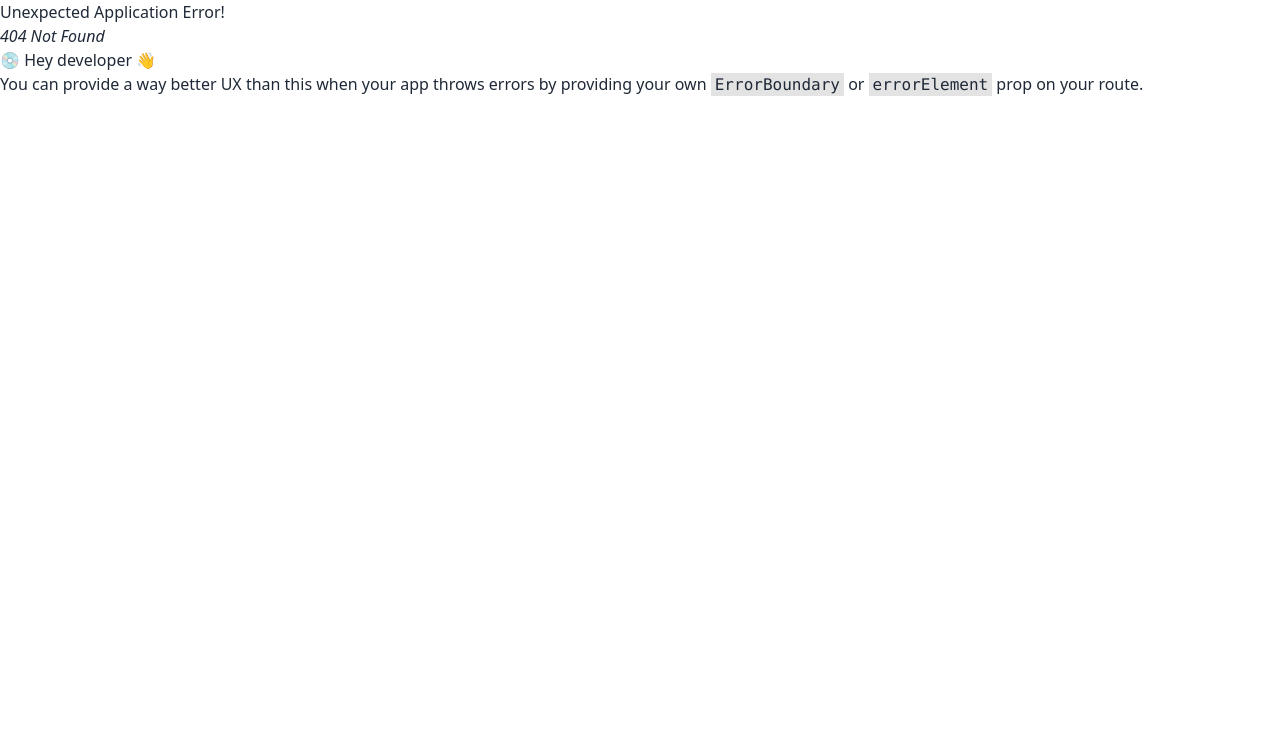
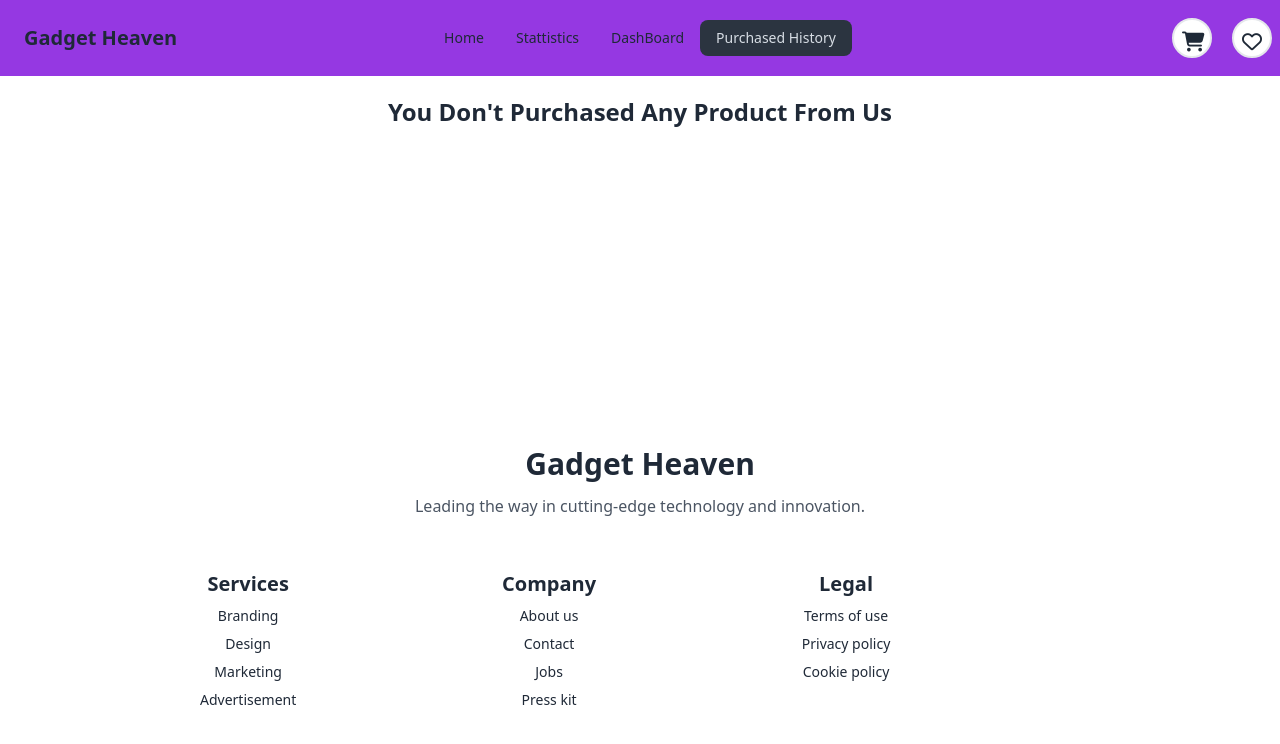
Before and after one commit to programming-hero-web-course-4/b10a8-gadget-heaven-Mominur-sumon, a React (Vite) app: page /purchaseHistory in a window 1280 px wide. Before the commit this address had no page. Shown: the top 744 px of the page. Built offline with nearby package versions, Linux system fonts and the light colour scheme.

Commit message:
Dashboard and history section completed

```diff
--- a/src/components/AllProducts.jsx
+++ b/src/components/AllProducts.jsx
@@ -9,7 +9,6 @@ const AllProducts = () => {
     const { category } = useParams();
     const loaderProducts = useLoaderData();
     const [products, setProducts] = useState(loaderProducts);
-    console.log(products);
     useEffect(() => {
         if (category) {
             const filteredProducts = loaderProducts.filter((product) => product.category === category);
--- a/src/components/Navbar.jsx
+++ b/src/components/Navbar.jsx
@@ -7,7 +7,7 @@ const Navbar = () => {
         <li><NavLink to = ''>Home</NavLink></li>
         <li><a>Stattistics</a></li>
         <li><NavLink to ='/dashboard'>DashBoard</NavLink ></li>
-        <li> <NavLink to="">Request</NavLink> </li>
+        <li> <NavLink to="purchaseHistory">Purchased History</NavLink> </li>
     </>;
 
 
--- a/src/main.jsx
+++ b/src/main.jsx
@@ -10,9 +10,10 @@ export const AppContext = createContext();
 export const AppProvider = ({ children }) => {
   const [Cards, setCards] = useState([]);
   const [wishList, setWishList] = useState([]);
+  const [purchased, setPurchased] = useState([]);
 
   return (
-    <AppContext.Provider value={{ Cards, setCards, wishList, setWishList }}>
+    <AppContext.Provider value={{ Cards, setCards, wishList, setWishList,purchased, setPurchased }}>
       {children}
     </AppContext.Provider>
   );
--- a/src/pages/Dashboard.jsx
+++ b/src/pages/Dashboard.jsx
@@ -2,10 +2,11 @@ import React, { useContext, useEffect, useState } from 'react';
 import { AppContext } from '../main';
 import SignleCard from '../components/SignleCard';
 import SingleWishList from '../components/SingleWishList';
+import Swal from 'sweetalert2';
+import successImg from '../assets/success.png';
 
 const Dashboard = () => {
-    const { Cards,setCards, wishList, setwishList } = useContext(AppContext)
-    console.log(Cards);
+    const { Cards,setCards, wishList, setwishList,purchased, setPurchased } = useContext(AppContext);
 
     const [cardsAtive, setCardsActive] = useState(true);
     const [totalPrices, setTotalPrices] = useState(0);
@@ -13,6 +14,7 @@ const Dashboard = () => {
         const totalPrices = Cards.reduce((acc, item) => acc + item.price, 0);
         setTotalPrices(totalPrices);
     }, [Cards]);
+
     const handleCards = () => {
         setCardsActive(true);
     }
@@ -22,6 +24,15 @@ const Dashboard = () => {
     }
 
     const handleSortByPrice = () => {
+        if(Cards.length === 0){
+            Swal.fire({
+                icon: "error",
+                title: "Cart is empty!",
+                text: "Please add some products to cart",
+                timer: 2000,
+              });
+            return;
+        }
         const sortedCards = [...Cards].sort((a, b) => a.price - b.price);
         setCards(sortedCards);
 
@@ -29,6 +40,24 @@ const Dashboard = () => {
     }
 
     const handlePusrchases = () => {
+        if(Cards.length === 0){
+            Swal.fire({
+                icon: "error",
+                title: "Cart is empty!",
+                text: "Please add some products to cart",
+                timer: 2000,
+              });
+            return;
+        }
+        Swal.fire({
+            title: "Payment Successfully!",
+            text: "Thank you for purchasing from us",
+            text: "Total : $"+totalPrices.toFixed(2),
+            imageUrl: successImg,
+
+
+          });
+        setPurchased([...purchased, ...Cards]);
         setCards([]);
     }
 
--- /dev/null
+++ b/src/pages/History.jsx
@@ -0,0 +1,32 @@
+import React, { useContext } from 'react';
+import { AppContext } from '../main';
+
+const History = () => {
+    const { purchased } = useContext(AppContext);
+    return (
+        <div>
+            {purchased.length === 0 && <h1 className='text-2xl text-center mt-5 font-bold'>You Don't Purchased Any Product From Us</h1>}
+            {
+                purchased.length > 0 &&
+                <>
+                    <h1 className='text-3xl text-center font-semibold mt-5'>Purchase History</h1>
+                    <div className='grid grid-cols-1 md:grid-cols-3 gap-5'>
+
+                        {purchased.map((card) => (
+                            <div className='bg-gray-100 p-5 rounded-lg'>
+                                <h1 className='text-2xl font-semibold'>{card.product_title}</h1>
+                                <p className='text-gray-600'>{card.description}</p>
+                                <p>Price: $ {card.price}</p>
+                            </div>
+                        ))}
+
+                    </div>
+                </>
+            }
+
+
+        </div>
+    );
+};
+
+export default History;
--- a/src/pages/Home.jsx
+++ b/src/pages/Home.jsx
@@ -1,9 +1,8 @@
 
 import Banner from '../components/Banner';
-import { Link, Outlet, useLoaderData } from 'react-router-dom';
+import { Link, Outlet } from 'react-router-dom';
 
 const Home = () => {
-    const products = useLoaderData();
     return (
         <div className='font-sora'>
             <Banner></Banner>
--- a/src/routes/Routes.jsx
+++ b/src/routes/Routes.jsx
@@ -8,6 +8,7 @@ import MainLayout from "../layouts/MainLayout";
 import AllProducts from "../components/AllProducts";
 import Details from "../components/Details";
 import Dashboard from "../pages/Dashboard";
+import History from "../pages/History";
 
 
 const router = createBrowserRouter([
@@ -44,6 +45,10 @@ const router = createBrowserRouter([
             {
                 path: '/dashboard',
                 element: <Dashboard></Dashboard>
+            },
+            {
+                path: '/purchaseHistory',
+                element: <History></History>
             }
         ]
     }
```
Also changed, not shown: src/assets/success.png (added).
